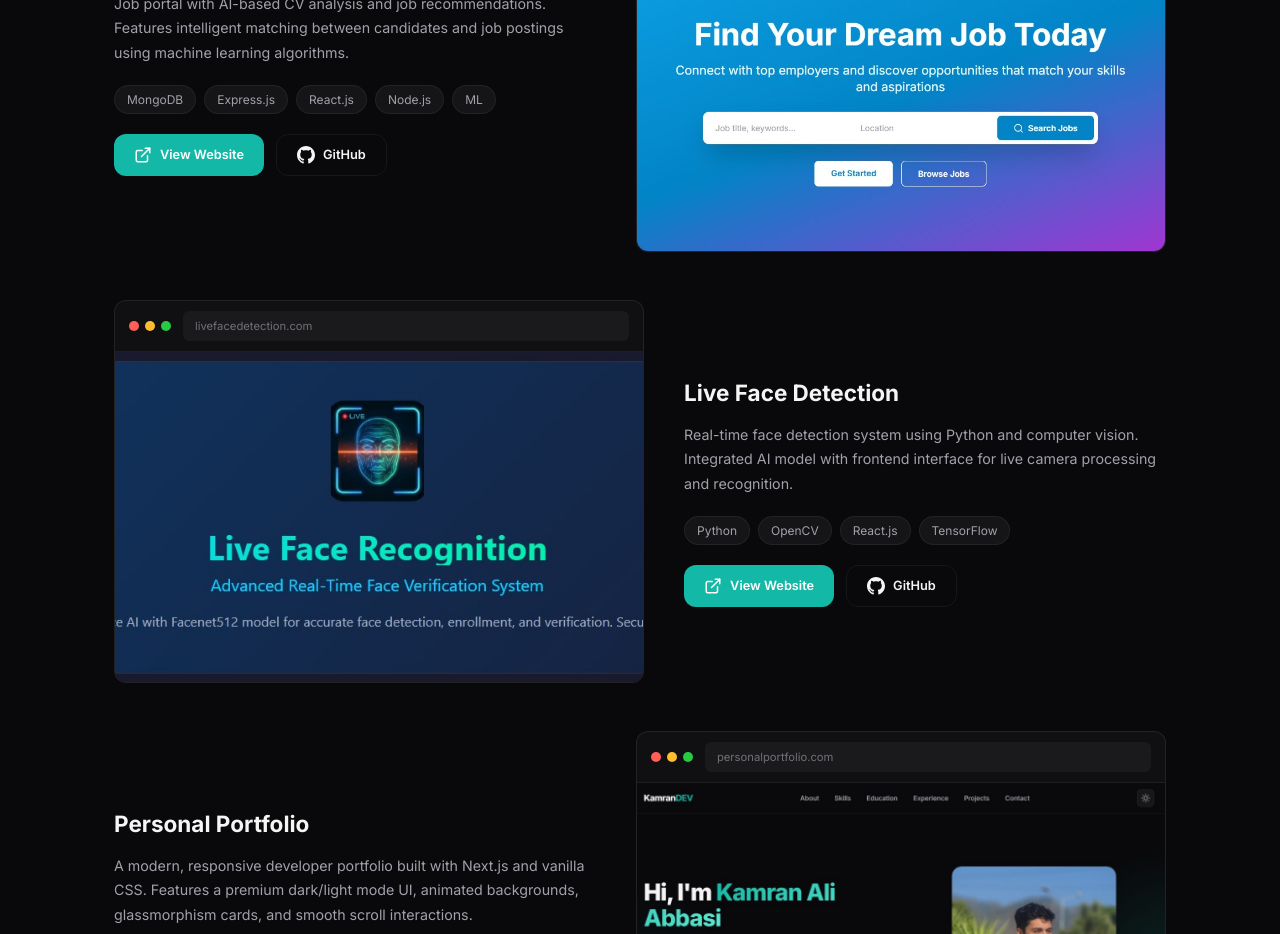
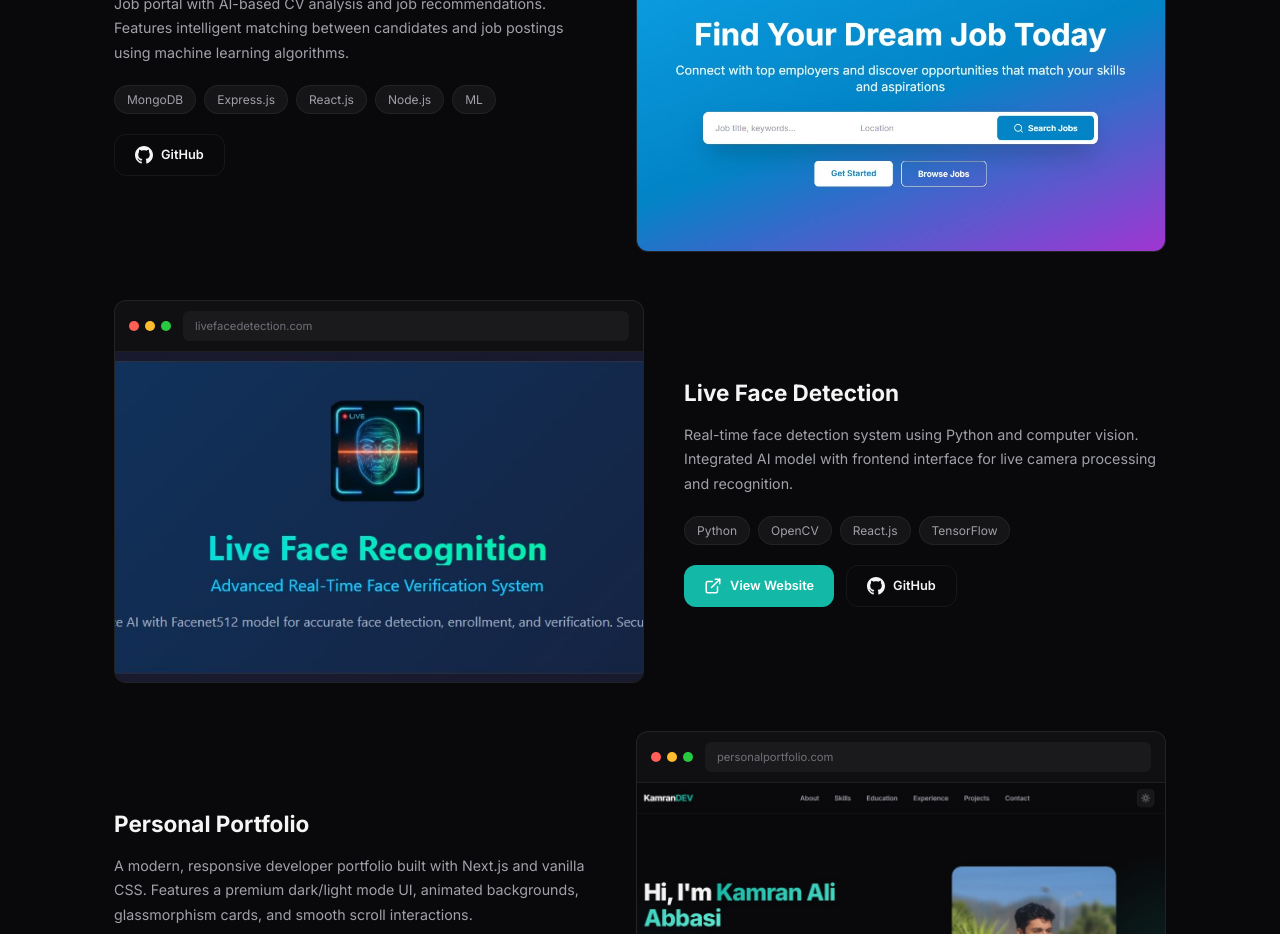
Before and after one commit to kamranabbasi3404/Personal-Portfolio, a Next.js app: page / in a window 1280 px wide. Shown: the part 3500-4434 px from the top of the page. Built offline with nearby package versions, Linux system fonts and the light colour scheme.

Commit message:
fix: update demo links for Buyonix and Portfolio, remove placeholder links from projects without live demos

```diff
--- a/components/Projects.jsx
+++ b/components/Projects.jsx
@@ -4,7 +4,7 @@ const featuredProjects = [
         description: 'A smart e-commerce platform featuring AI-based recommendations, visual product search, and an intelligent shopping assistant. Helps users quickly find relevant products using behavior analysis and image similarity matching.',
         tech: ['MongoDB', 'Express.js', 'React.js', 'Node.js', 'Python', 'ML', 'Docker'],
         github: 'https://github.com/kamranabbasi3404/Buyonix-FYP',
-        demo: 'https://demo.example.com/buyonix',
+        demo: 'https://ecommerce-buyonix.vercel.app/',
         image: '/buyonix.jpg?v=2',
     },
     {
@@ -20,7 +20,7 @@ const featuredProjects = [
         description: 'Job portal with AI-based CV analysis and job recommendations. Features intelligent matching between candidates and job postings using machine learning algorithms.',
         tech: ['MongoDB', 'Express.js', 'React.js', 'Node.js', 'ML'],
         github: 'https://github.com/kamranabbasi3404/job-portal-system',
-        demo: 'https://demo.example.com/ai-job-portal',
+        demo: '',
         image: '/hireflow.jpg',
     },
     {
@@ -36,7 +36,7 @@ const featuredProjects = [
         description: 'A modern, responsive developer portfolio built with Next.js and vanilla CSS. Features a premium dark/light mode UI, animated backgrounds, glassmorphism cards, and smooth scroll interactions.',
         tech: ['Next.js', 'CSS', 'JavaScript'],
         github: 'https://github.com/kamranabbasi3404/Personal-Portfolio',
-        demo: 'http://localhost:3000',
+        demo: 'https://kamranali-portfolio.netlify.app/',
         image: '/portfolio.jpg?v=2',
     },
 ];
```
